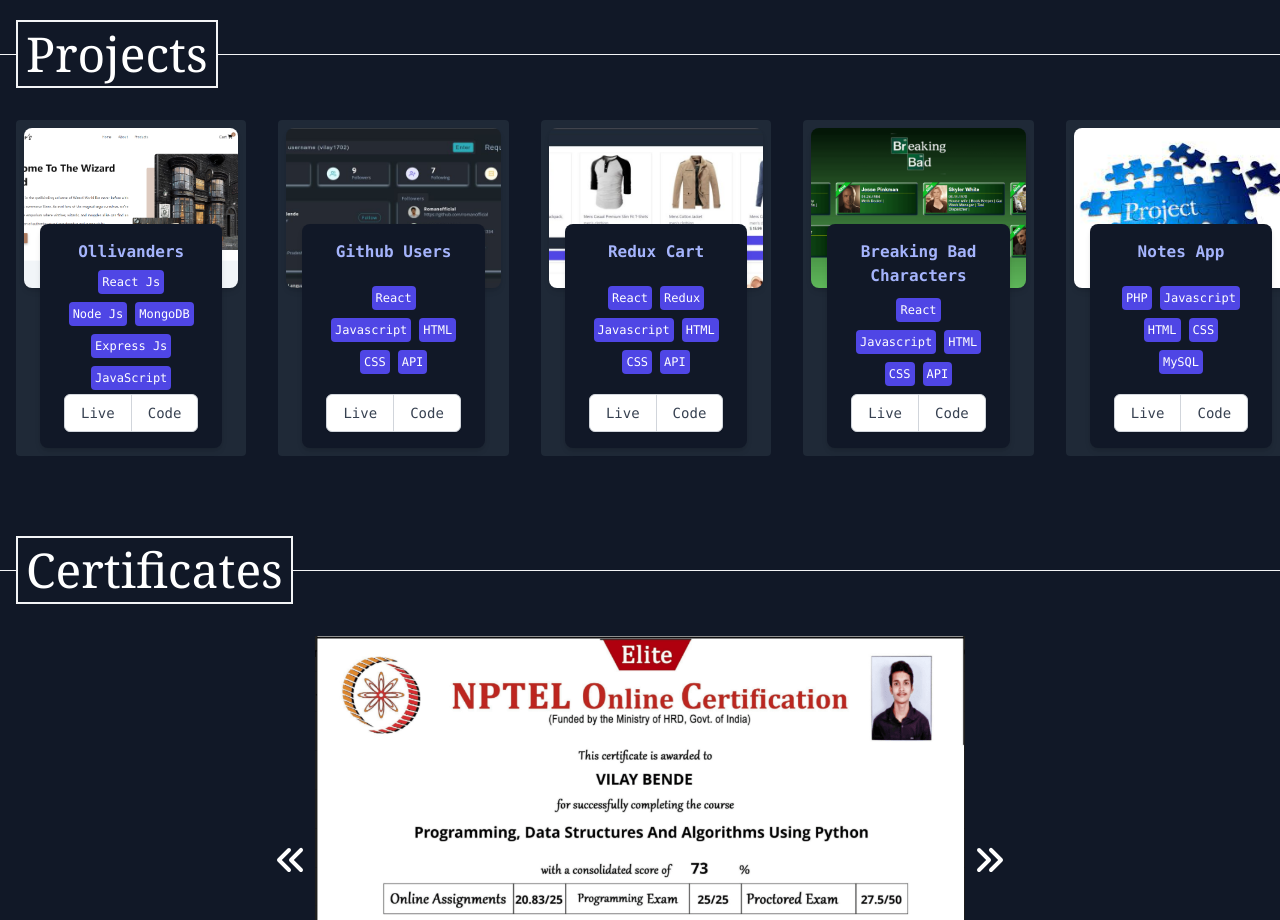
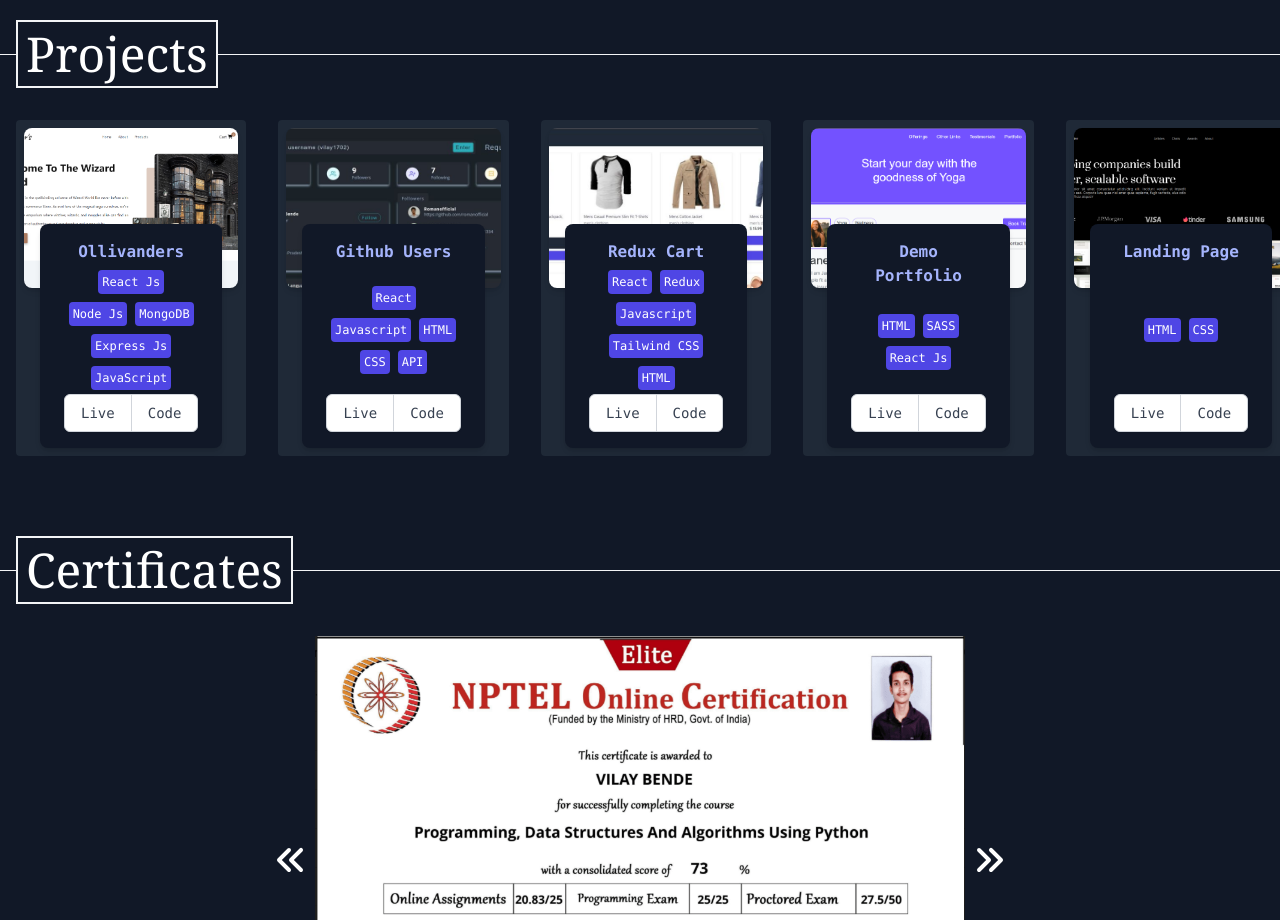
Before and after one commit to vilay1702/portfolio, a React (Create React App) app: page / in a window 1280 px wide. Shown: the part 2460-3380 px from the top of the page. Built offline with nearby package versions, Linux system fonts and the light colour scheme.

Commit message:
updated projects

```diff
--- a/src/data.js
+++ b/src/data.js
@@ -1,4 +1,4 @@
-import bad from "./images/project_bad.WebP";
+import landingPage from "./images/project_landing_page.png";
 import githubUsers from "./images/project_github.WebP";
 import reduxCart from "./images/project_redux.WebP";
 import custom from "./images/project_custom.WebP";
@@ -60,17 +60,31 @@ export const projectsList = [
   },
   {
     name: "Redux Cart",
-    techStack: ["React", "Redux", "Javascript", "HTML", "CSS", "API"],
+    techStack: ["React", "Redux", "Javascript", "Tailwind CSS", "HTML"],
     code: "https://github.com/vilay1702/redux-cart",
     live: "https://vilay1702.github.io/redux-cart/",
     img: reduxCart,
   },
+  // {
+  //   name: "Breaking Bad Characters",
+  //   techStack: ["React", "Javascript", "HTML", "CSS", "API"],
+  //   code: "https://github.com/vilay1702/breakingBadCharacters",
+  //   live: "https://breakingbadbyvilay.netlify.app/",
+  //   img: bad,
+  // },
   {
-    name: "Breaking Bad Characters",
-    techStack: ["React", "Javascript", "HTML", "CSS", "API"],
-    code: "https://github.com/vilay1702/breakingBadCharacters",
-    live: "https://breakingbadbyvilay.netlify.app/",
-    img: bad,
+    name: "Demo Portfolio",
+    techStack: ["HTML", "SASS", "React Js"],
+    code: "https://github.com/vilay1702/custom-resume-page",
+    live: "https://vilay1702.github.io/custom-resume-page/",
+    img: custom,
+  },
+  {
+    name: "Landing Page",
+    techStack: ["HTML", "CSS"],
+    code: "https://github.com/vilay1702/developer-portfolio-challenge",
+    live: "https://vilay1702.github.io/developer-portfolio-challenge/",
+    img: landingPage,
   },
   {
     name: "Notes App",
@@ -78,13 +92,6 @@ export const projectsList = [
     code: "https://github.com/vilay1702/NotesApp",
     live: null,
     img: null,
-  },
-  {
-    name: "Custom Resume Page",
-    techStack: ["HTML", "SASS", "React Js"],
-    code: "https://github.com/vilay1702/custom-resume-page",
-    live: "https://vilay1702.github.io/custom-resume-page/",
-    img: custom,
   },
 ];
 
```
Also changed, not shown: src/images/project_landing_page.png (added).
